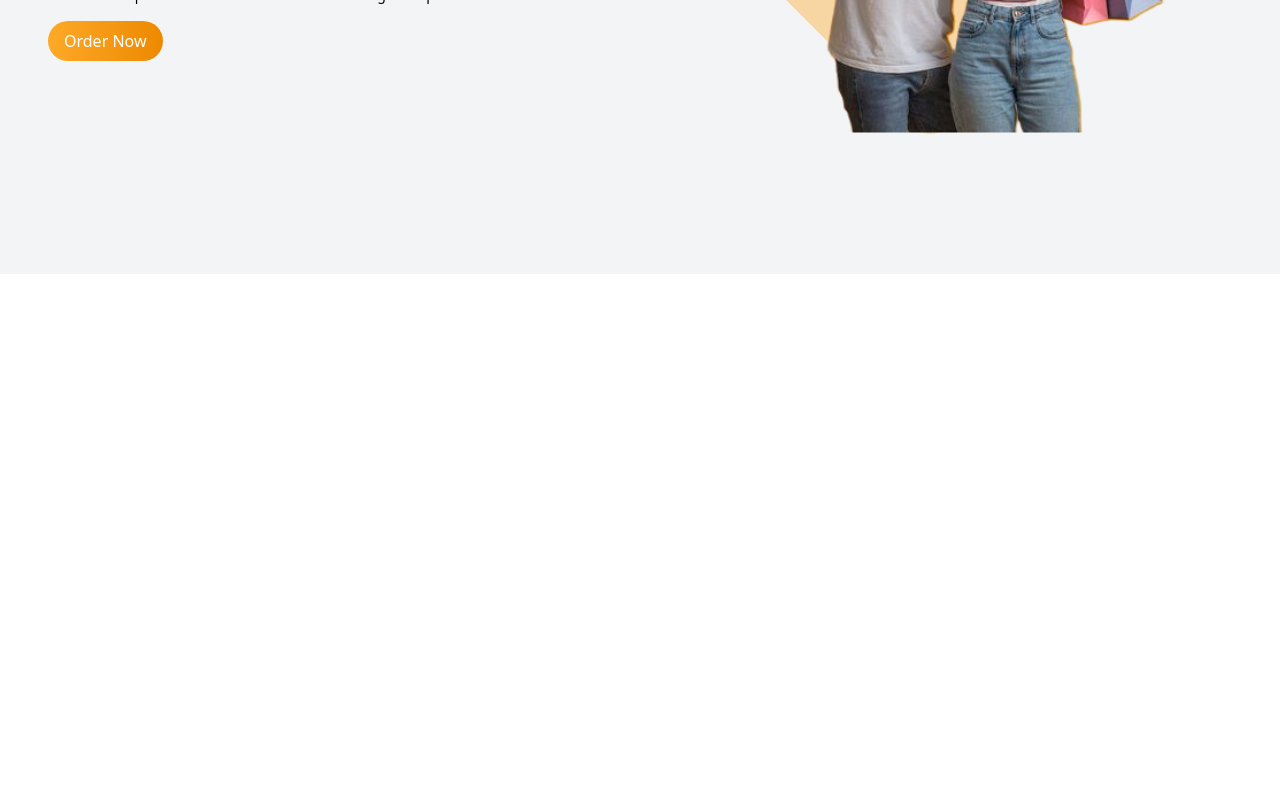
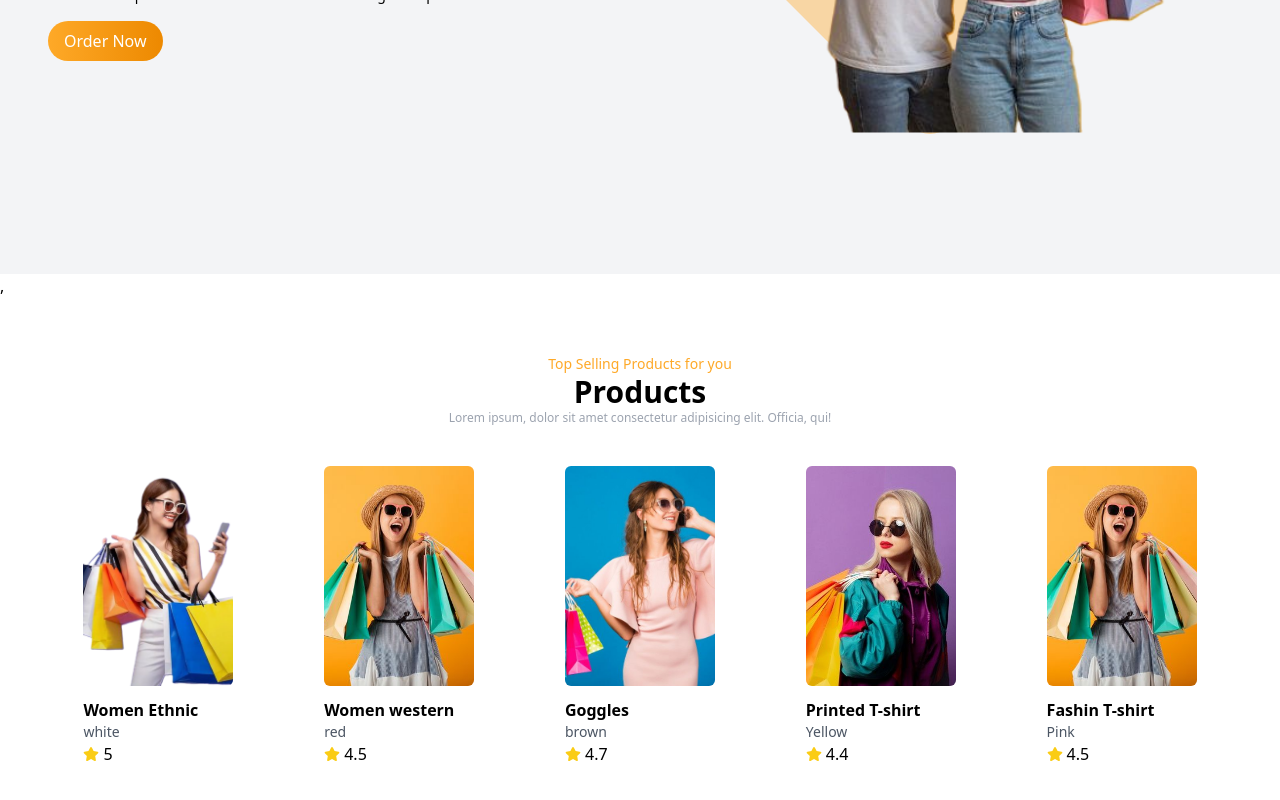
Before and after one commit to Nafiz7D/Shopsy-Website, a React (Vite) app: page / in a window 1280 px wide. Shown: the part 492-1292 px from the top of the page. Before the commit the page ends 800 px from the top, so only its background shows below. Built offline with nearby package versions, Linux system fonts and the light colour scheme.

Commit message:
added products file

```diff
--- a/package.json
+++ b/package.json
@@ -10,6 +10,7 @@
     "preview": "vite preview"
   },
   "dependencies": {
+    "aos": "^2.3.4",
     "react": "^18.3.1",
     "react-dom": "^18.3.1",
     "react-icons": "^5.3.0",
--- a/src/App.jsx
+++ b/src/App.jsx
@@ -1,12 +1,25 @@
 import React from "react";
 import Navbar from "./components/Navbar/Navbar";
 import Hero from "./components/Hero/Hero";
+import Products from "./components/Products/Products";
+import AOS from "aos";
+import "aos/dist/aos.css";
 
 const App = () => {
+  React.useEffect(() => {
+    AOS.init({
+      offset: 100,
+      duration: 800,
+      easing: "ease-in-sine",
+      delay: 100,
+    });
+    AOS.refresh();
+  }, []);
   return (
     <div>
       <Navbar></Navbar>,
-      <Hero></Hero>
+      <Hero></Hero>,
+      <Products></Products>
     </div>
   );
 };
--- a/src/components/Hero/Hero.jsx
+++ b/src/components/Hero/Hero.jsx
@@ -54,11 +54,27 @@
               <div className="grid grid-cols-1 sm:grid-cols-2">
                 {/* text content section */}
                 <div className="flex flex-col justify-center gap-4 pt-12 sm:pt-0 text-center sm:text-left order-2 sm:order-1 relative z-10">
-                  <h1 className="text-5xl sm:text-6xl lg:text-7xl font-bold">
+                  <h1
+                    data-aos="zoom-out"
+                    data-aos-duration="500"
+                    data-aos-once="true"
+                    className="text-5xl sm:text-6xl lg:text-7xl font-bold"
+                  >
                     {data.title}
                   </h1>
-                  <p className="text-sm">{data.description}</p>
-                  <div>
+                  <p
+                    data-aos="fade-up"
+                    data-aos-duration="500"
+                    data-aos-delay="100"
+                    className="text-sm"
+                  >
+                    {data.description}
+                  </p>
+                  <div
+                    data-aos="fade-up"
+                    data-aos-duration="500"
+                    data-aos-delay="300"
+                  >
                     <button className="bg-gradient-to-r from-primary to-secondary hover:scale-105 duration-200 text-white py-2 px-4 rounded-full">
                       Order Now
                     </button>
@@ -66,7 +82,11 @@
                 </div>
                 {/* image section */}
                 <div className="order-1 sm:order-2">
-                  <div className="relative z-10">
+                  <div
+                    data-aos="zoom-in"
+                    data-aos-once="true"
+                    className="relative z-10"
+                  >
                     <img
                       className="w-[300px] h-[300px] sm:h-[450px] sm:w-[450px] sm:scale-105 lg:scale-120 object-contain mx-auto"
                       src={data.img}
--- /dev/null
+++ b/src/components/Products/Products.jsx
@@ -0,0 +1,101 @@
+import React from "react";
+import Img1 from "../../assets/women/women.png";
+import Img2 from "../../assets/women/women2.jpg";
+import Img3 from "../../assets/women/women3.jpg";
+import Img4 from "../../assets/women/women4.jpg";
+import Img5 from "../../assets/women/women2.jpg";
+import { FaStar } from "react-icons/fa6";
+const ProductsData = [
+  {
+    id: 1,
+    img: Img1,
+    title: "Women Ethnic",
+    rating: 5.0,
+    color: "white",
+    aosDelay: "0",
+  },
+  {
+    id: 2,
+    img: Img2,
+    title: "Women western",
+    rating: 4.5,
+    color: "red",
+    aosDelay: "200",
+  },
+  {
+    id: 3,
+    img: Img3,
+    title: "Goggles",
+    rating: 4.7,
+    color: "brown",
+    aosDelay: "400",
+  },
+  {
+    id: 4,
+    img: Img4,
+    title: "Printed T-shirt",
+    rating: 4.4,
+    color: "Yellow",
+    aosDelay: "600",
+  },
+  {
+    id: 5,
+    img: Img5,
+    title: "Fashin T-shirt",
+    rating: 4.5,
+    color: "Pink",
+    aosDelay: "*00",
+  },
+];
+
+const Products = () => {
+  return (
+    <div className="mt-14 mb-12">
+      <div className="container">
+        {/* Header section */}
+        <div className="text-center mb-10 max-w-[600px] mx-auto">
+          <p data-aos="fade-up" className="text-sm text-primary">
+            Top Selling Products for you
+          </p>
+          <h1 data-aos="fade-up" className="text-3xl font-bold">
+            Products
+          </h1>
+          <p data-aos="fade-up" className="text-xs text-gray-400">
+            Lorem ipsum, dolor sit amet consectetur adipisicing elit. Officia,
+            qui!
+          </p>
+        </div>
+        {/* Body section */}
+        <div>
+          <div className="grid grid-cols-1 sm:grid-cols-3 md:grid-cols-4 lg:grid-cols-5 place-items-center gap-5">
+            {/* card section */}
+            {ProductsData.map((data) => (
+              <div
+                data-aos="fade-up"
+                data-aos-delay={data.aosDelay}
+                className="space-y-3"
+                key={data.id}
+              >
+                <img
+                  src={data.img}
+                  alt=""
+                  className="h-[220px] w-[150px] object-cover rounded-md"
+                />
+                <div>
+                  <h3 className="font-semibold">{data.title}</h3>
+                  <p className="text-sm text-gray-600">{data.color}</p>
+                  <div className="flex items-center gap-1">
+                    <FaStar className="text-yellow-400"></FaStar>
+                    <span>{data.rating}</span>
+                  </div>
+                </div>
+              </div>
+            ))}
+          </div>
+        </div>
+      </div>
+    </div>
+  );
+};
+
+export default Products;
```
Also changed, not shown: 1 other file (tests, documents, lock files or other folders).
